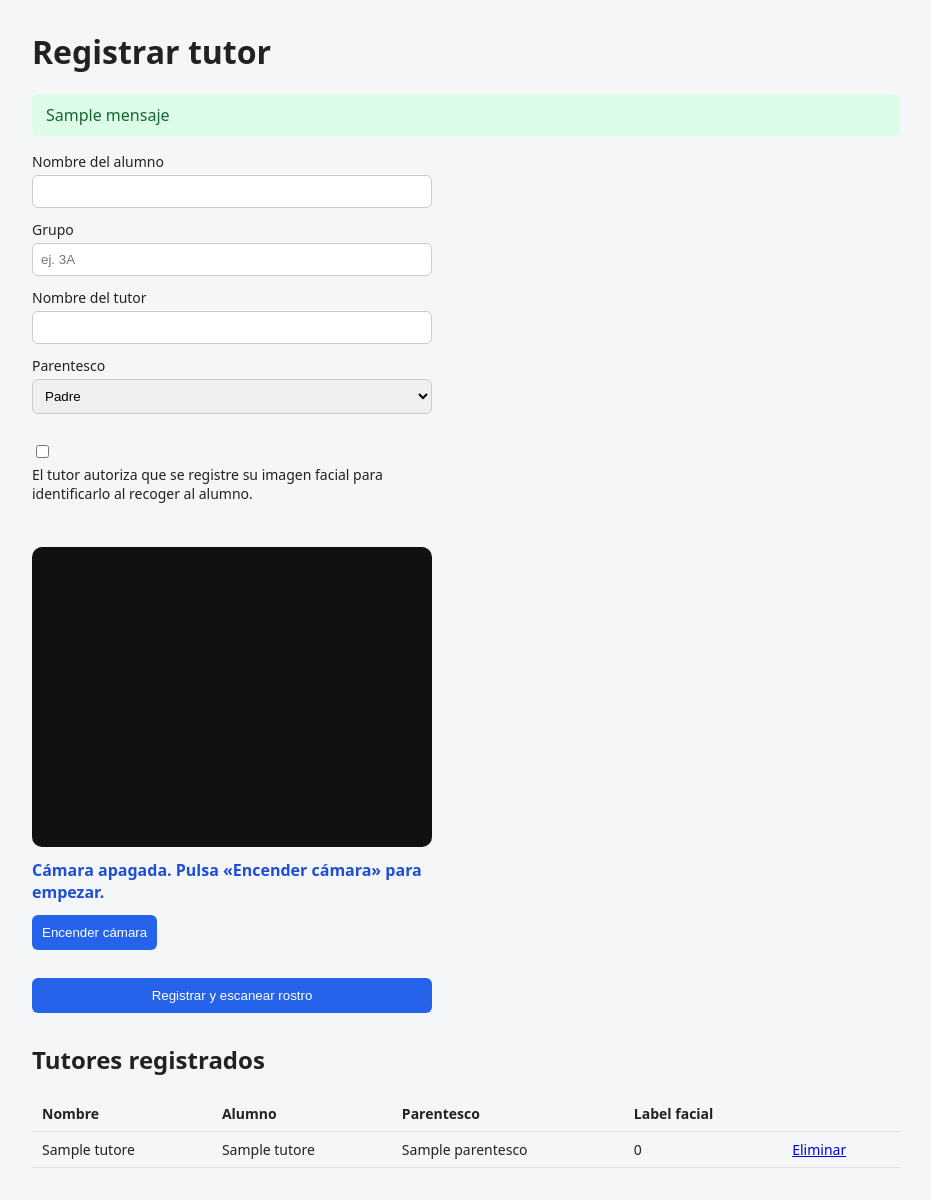
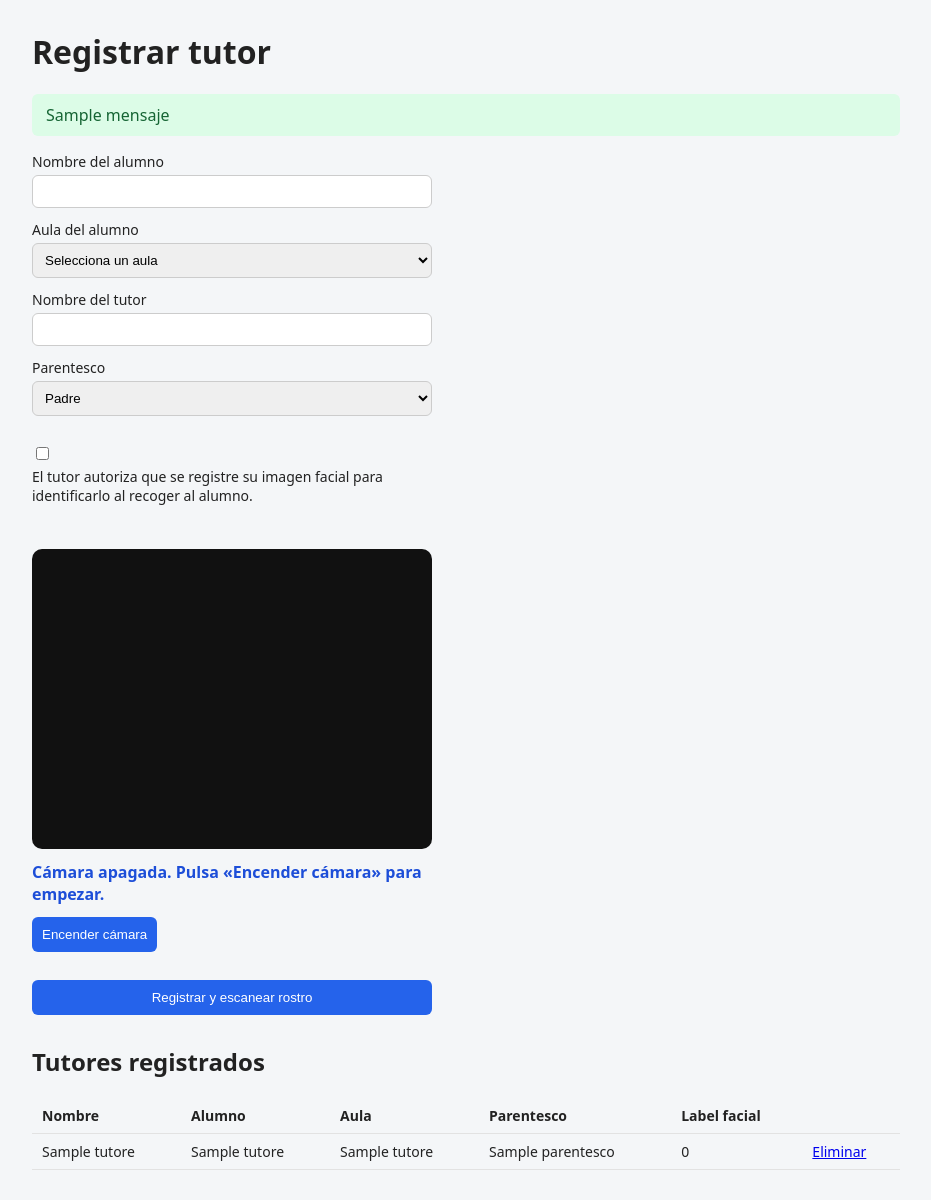
Before and after one commit to Cristopher-Emmanuel-Lizarraga-Hernandez/Proyecto-Tecnias-de-IA, a PHP site: template proyecto actualizado/panel-web/app/views/tutores/registrar.php in a window 1280 px wide. Shown: the part 51-1251 px from the top of the page, without its empty margins (174-1105 px from the left). Before the commit the page ends 1219 px from the top, so only its background shows below. Run offline with PHP 8.4, Linux system fonts and the light colour scheme; the template is opened without the code that fills it: most values are stand-ins (such as "Sample title", 1, 10 or a date in 2020); data that the repository does not hold is empty.

Commit message:
feat: relacionar alumnos con aulas y profesores

```diff
--- a/proyecto actualizado/panel-web/app/models/Alumno.php
+++ b/proyecto actualizado/panel-web/app/models/Alumno.php
@@ -14,10 +14,10 @@ class Alumno
         $this->db = Database::getConexion();
     }
 
-    public function registrar(string $nombre, ?string $grupo): int
+    public function registrar(string $nombre, ?string $grupo, ?int $aulaId = null): int
     {
-        $stmt = $this->db->prepare('INSERT INTO alumnos (nombre, grupo) VALUES (:nombre, :grupo)');
-        $stmt->execute(['nombre' => $nombre, 'grupo' => $grupo]);
+        $stmt = $this->db->prepare('INSERT INTO alumnos (nombre, grupo, aula_id) VALUES (:nombre, :grupo, :aula_id)');
+        $stmt->execute(['nombre' => $nombre, 'grupo' => $grupo, 'aula_id' => $aulaId]);
         return (int) $this->db->lastInsertId();
     }
 
--- a/proyecto actualizado/panel-web/app/models/Tutor.php
+++ b/proyecto actualizado/panel-web/app/models/Tutor.php
@@ -36,8 +36,9 @@ class Tutor
     public function listarTodos(): array
     {
         $stmt = $this->db->query(
-            'SELECT t.*, a.nombre AS alumno_nombre
+            'SELECT t.*, a.nombre AS alumno_nombre, au.nombre AS aula_nombre
              FROM tutores t JOIN alumnos a ON t.alumno_id = a.id
+             LEFT JOIN aulas au ON au.id = a.aula_id
              ORDER BY t.nombre'
         );
         return $stmt->fetchAll();
--- a/proyecto actualizado/panel-web/app/views/tutores/registrar.php
+++ b/proyecto actualizado/panel-web/app/views/tutores/registrar.php
@@ -35,9 +35,17 @@
         <label>Nombre del alumno
             <input type="text" name="nombre_alumno" required maxlength="100">
         </label>
-        <label>Grupo
-            <input type="text" name="grupo" placeholder="ej. 3A" maxlength="100">
+        <label>Aula del alumno
+            <select name="aula_id" required>
+                <option value="">Selecciona un aula</option>
+                <?php foreach ($aulas as $aula): ?>
+                    <option value="<?= (int) $aula['id'] ?>"><?= htmlspecialchars($aula['nombre'] . ' — ' . $aula['profesor'], ENT_QUOTES, 'UTF-8') ?></option>
+                <?php endforeach; ?>
+            </select>
         </label>
+        <?php if (empty($aulas)): ?>
+            <p class="alerta alerta-error">Primero registra un aula con un profesor activo.</p>
+        <?php endif; ?>
         <label>Nombre del tutor
             <input type="text" name="nombre_tutor" required maxlength="100">
         </label>
@@ -68,13 +76,14 @@
     <h2>Tutores registrados</h2>
     <table class="tabla">
         <thead>
-            <tr><th>Nombre</th><th>Alumno</th><th>Parentesco</th><th>Label facial</th><th></th></tr>
+            <tr><th>Nombre</th><th>Alumno</th><th>Aula</th><th>Parentesco</th><th>Label facial</th><th></th></tr>
         </thead>
         <tbody>
         <?php foreach ($tutores as $t): ?>
             <tr>
                 <td><?= htmlspecialchars($t['nombre']) ?></td>
                 <td><?= htmlspecialchars($t['alumno_nombre']) ?></td>
+                <td><?= htmlspecialchars($t['aula_nombre'] ?? 'Sin asignar', ENT_QUOTES, 'UTF-8') ?></td>
                 <td><?= htmlspecialchars($t['parentesco']) ?></td>
                 <td><?= (int) $t['embedding_label'] ?></td>
                 <td><a href="index.php?controller=tutor&action=eliminar&id=<?= (int) $t['id'] ?>"
```
Also changed, not shown: proyecto actualizado/panel-web/app/controllers/TutorController.php (+10 -3 lines).
